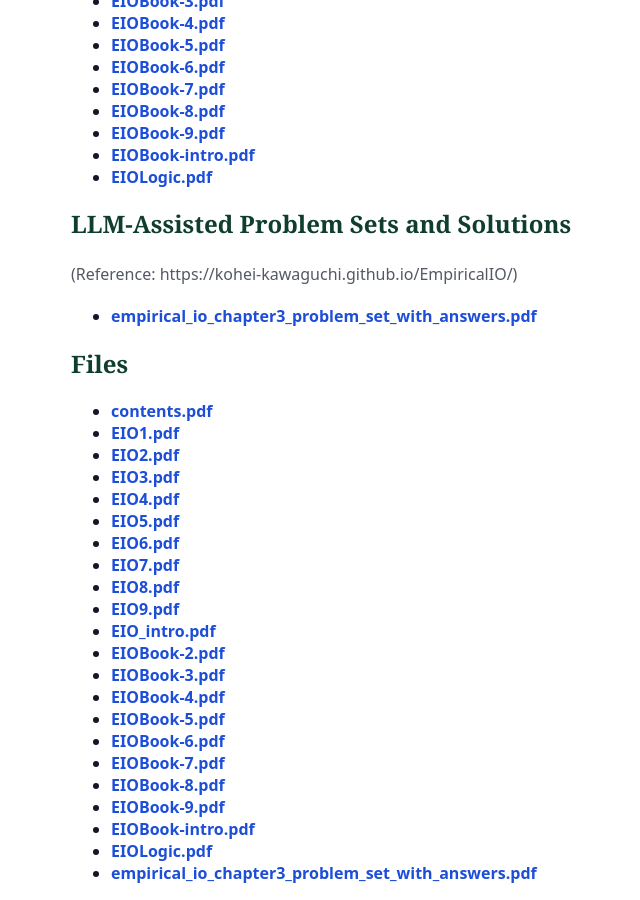
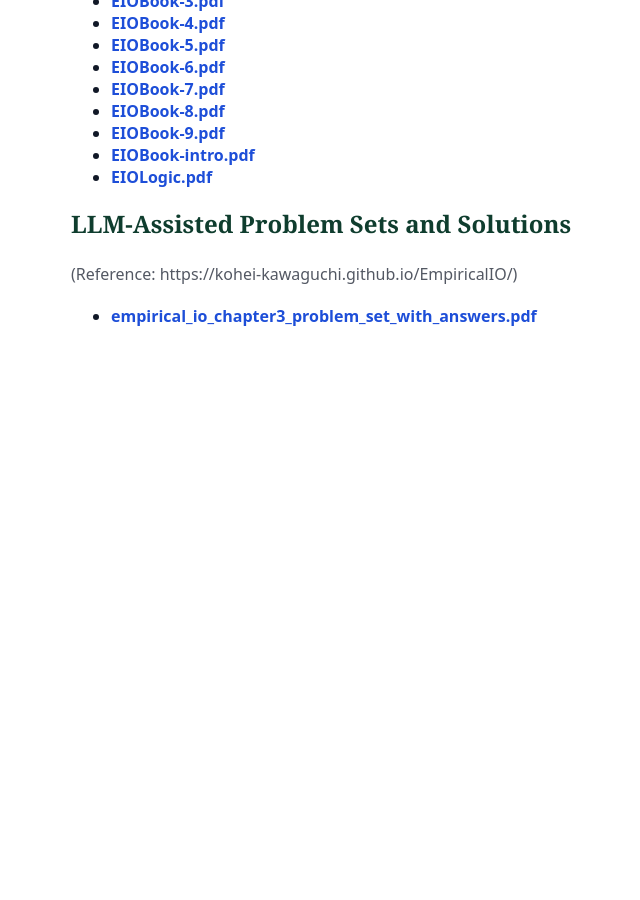
Before and after one commit to yaxinzn/study-archive, a Jekyll site: the page built from materials/eio/index.md, in a window 1280 px wide and 900 px high, scrolled down 628 px. Shown: the whole window, without its empty margins (9-649 px from the left). Built offline with Jekyll 4.4.1, drawn with Linux system fonts in a browser that asks for light colours; after the commit the page ends 971 px from its top, so only the background shows below that.

Commit message:
Correct file list from materials/eio/index.md
Removed the list of files from the index.

```diff
--- a/materials/eio/index.md
+++ b/materials/eio/index.md
@@ -42,29 +42,3 @@
 (Reference: https://kohei-kawaguchi.github.io/EmpiricalIO/)
 - **[empirical_io_chapter3_problem_set_with_answers.pdf](empirical_io_chapter3_problem_set_with_answers.pdf)**
 <!-- AUTO-LIST-END -->
-
-## Files
-<!-- AUTO-LIST-START -->
-- **[contents.pdf](contents.pdf)**
-- **[EIO1.pdf](EIO1.pdf)**
-- **[EIO2.pdf](EIO2.pdf)**
-- **[EIO3.pdf](EIO3.pdf)**
-- **[EIO4.pdf](EIO4.pdf)**
-- **[EIO5.pdf](EIO5.pdf)**
-- **[EIO6.pdf](EIO6.pdf)**
-- **[EIO7.pdf](EIO7.pdf)**
-- **[EIO8.pdf](EIO8.pdf)**
-- **[EIO9.pdf](EIO9.pdf)**
-- **[EIO_intro.pdf](EIO_intro.pdf)**
-- **[EIOBook-2.pdf](EIOBook-2.pdf)**
-- **[EIOBook-3.pdf](EIOBook-3.pdf)**
-- **[EIOBook-4.pdf](EIOBook-4.pdf)**
-- **[EIOBook-5.pdf](EIOBook-5.pdf)**
-- **[EIOBook-6.pdf](EIOBook-6.pdf)**
-- **[EIOBook-7.pdf](EIOBook-7.pdf)**
-- **[EIOBook-8.pdf](EIOBook-8.pdf)**
-- **[EIOBook-9.pdf](EIOBook-9.pdf)**
-- **[EIOBook-intro.pdf](EIOBook-intro.pdf)**
-- **[EIOLogic.pdf](EIOLogic.pdf)**
-- **[empirical_io_chapter3_problem_set_with_answers.pdf](empirical_io_chapter3_problem_set_with_answers.pdf)**
-<!-- AUTO-LIST-END -->
```
